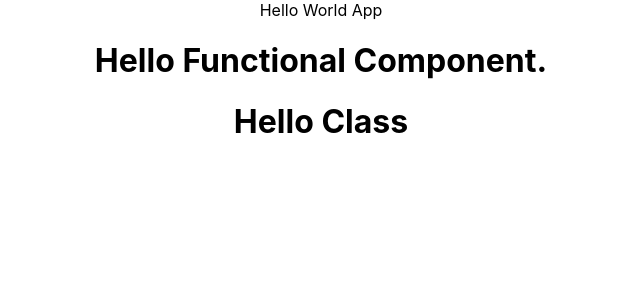
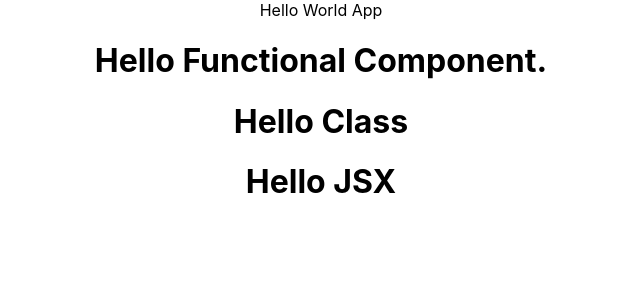
Before and after one commit to sanjay-personal/Reactjs_tutorial, a React (Create React App) app in the folder learning/: page / in a window 1280 px wide. Shown: the top 300 px of the page, without its empty margins (319-959 px from the left). Built offline with nearby package versions, Linux system fonts and the light colour scheme.

Commit message:
added with and without JSX

```diff
--- a/learning/src/App.js
+++ b/learning/src/App.js
@@ -1,6 +1,8 @@
 import './App.css';
 import Hello from './components/functional/hello'
 import HelloC from './components/classes/HelloC'
+import HelloJsx from './components/functional/hellojsx';
+
 
 function App() {
   return (
@@ -10,6 +12,7 @@ function App() {
 
       <Hello />
       <HelloC />
+      <HelloJsx />
 
     </div>
   );
--- /dev/null
+++ b/learning/src/components/functional/hellojsx.js
@@ -0,0 +1,13 @@
+import React from "react";
+
+// without jsx below code(4 to 6th line)
+// const HelloJsx = ()=>{
+//     return <div id="hello" className="dummyclass"><h1>Hello JSX</h1> </div>
+// }
+
+// with jsx below code
+const HelloJsx = ()=>{
+return React.createElement('div',{id:"hello",className:"dummyclass"},React.createElement('h1',null,'Hello JSX'))
+}
+
+export default HelloJsx
```
